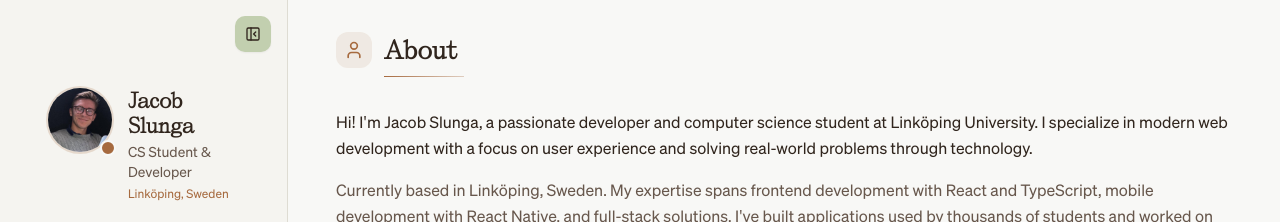
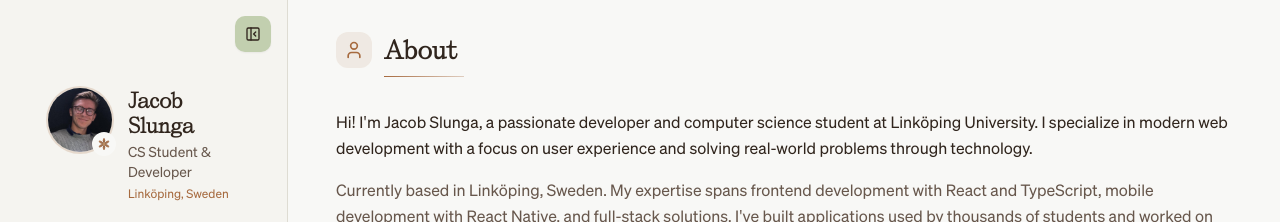
Before and after one commit to jacobslunga/portfolio-site, a React (Vite) app: page / in a window 1280 px wide. Shown: the top 222 px of the page. Built offline with nearby package versions, Linux system fonts and the light colour scheme.

Commit message:
updated favicon

```diff
--- a/src/components/Sidebar.tsx
+++ b/src/components/Sidebar.tsx
@@ -62,6 +62,7 @@ export default function Sidebar() {
             }}
           >
             {/* Profile Section */}
+            {/* Profile Section */}
             <div className="mb-8 mt-8">
               <Link to="/" className="block group">
                 <div className="flex items-start gap-4 p-4 rounded-lg hover:bg-muted/50 transition-colors">
@@ -71,7 +72,91 @@ export default function Sidebar() {
                       alt="Jacob Slunga"
                       className="w-16 h-16 rounded-full object-cover ring-2 ring-primary/20"
                     />
-                    <div className="absolute -bottom-1 -right-1 w-4 h-4 bg-primary rounded-full border-2 border-background"></div>
+                    {/* Replace the status dot with your flower logo */}
+                    <div className="absolute -bottom-1 -right-1 w-6 h-6 bg-background rounded-full border-2 border-background flex items-center justify-center">
+                      <svg
+                        xmlns="http://www.w3.org/2000/svg"
+                        viewBox="0 0 16 16"
+                        className="w-4 h-4"
+                      >
+                        <defs>
+                          <radialGradient
+                            id="petalGradient"
+                            cx="50%"
+                            cy="30%"
+                            r="70%"
+                          >
+                            <stop offset="0%" stopColor="#b8845f" />
+                            <stop offset="100%" stopColor="#8b5a3c" />
+                          </radialGradient>
+                          <radialGradient
+                            id="centerGradient"
+                            cx="50%"
+                            cy="50%"
+                            r="50%"
+                          >
+                            <stop offset="0%" stopColor="#d4a574" />
+                            <stop offset="100%" stopColor="#a0724a" />
+                          </radialGradient>
+                        </defs>
+                        <g>
+                          <ellipse
+                            cx="8"
+                            cy="4.5"
+                            rx="1.2"
+                            ry="2.5"
+                            fill="url(#petalGradient)"
+                            transform="rotate(0 8 8)"
+                          />
+                          <ellipse
+                            cx="8"
+                            cy="4.5"
+                            rx="1.2"
+                            ry="2.5"
+                            fill="url(#petalGradient)"
+                            transform="rotate(60 8 8)"
+                          />
+                          <ellipse
+                            cx="8"
+                            cy="4.5"
+                            rx="1.2"
+                            ry="2.5"
+                            fill="url(#petalGradient)"
+                            transform="rotate(120 8 8)"
+                          />
+                          <ellipse
+                            cx="8"
+                            cy="4.5"
+                            rx="1.2"
+                            ry="2.5"
+                            fill="url(#petalGradient)"
+                            transform="rotate(180 8 8)"
+                          />
+                          <ellipse
+                            cx="8"
+                            cy="4.5"
+                            rx="1.2"
+                            ry="2.5"
+                            fill="url(#petalGradient)"
+                            transform="rotate(240 8 8)"
+                          />
+                          <ellipse
+                            cx="8"
+                            cy="4.5"
+                            rx="1.2"
+                            ry="2.5"
+                            fill="url(#petalGradient)"
+                            transform="rotate(300 8 8)"
+                          />
+                        </g>
+                        <circle
+                          cx="8"
+                          cy="8"
+                          r="1.5"
+                          fill="url(#centerGradient)"
+                        />
+                      </svg>
+                    </div>
                   </div>
                   <div className="flex-1 min-w-0">
                     <h1 className="text-xl font-serif font-semibold text-foreground leading-tight">
```
Also changed, not shown: public/favicon.svg.
